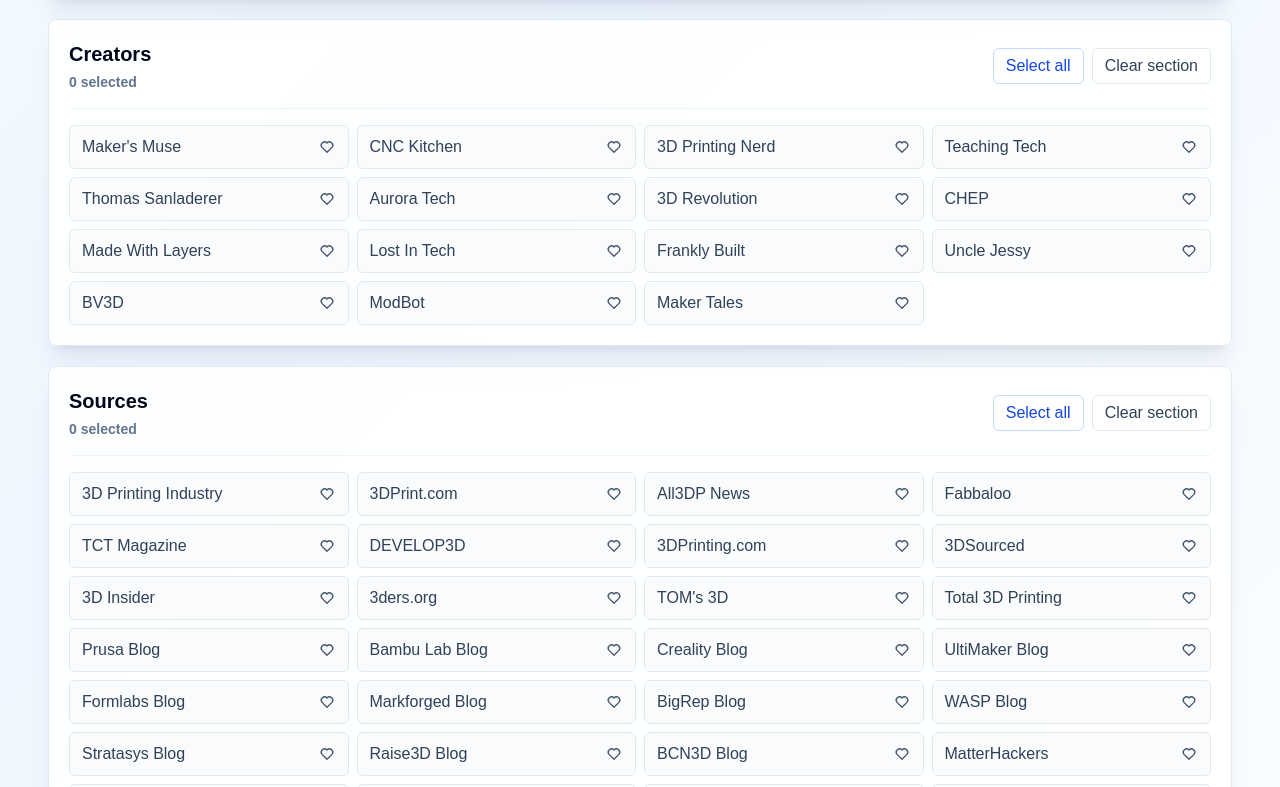
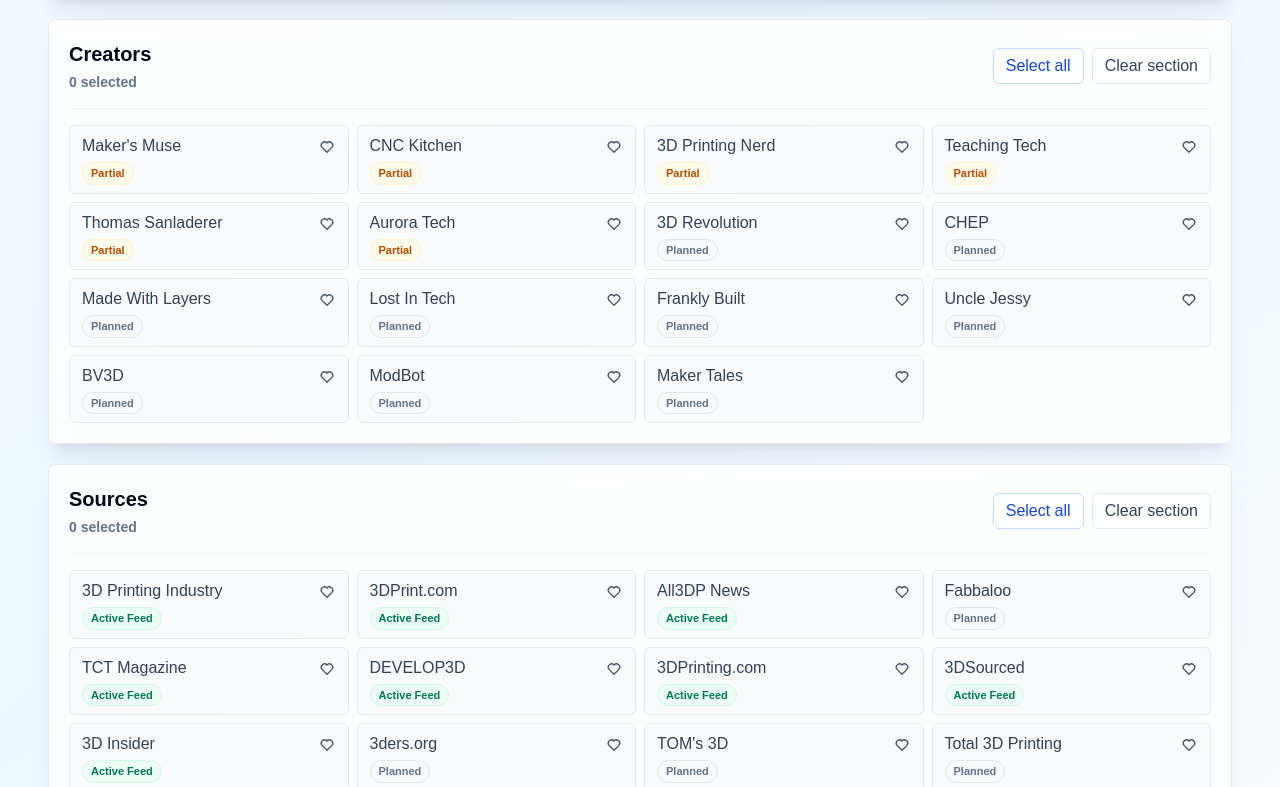
Before and after one commit to EchoiiProject/My3DPrintNews, a Next.js app: page /sources in a window 1280 px wide. Shown: the part 1013-1800 px from the top of the page. Built offline with nearby package versions, Linux system fonts and the light colour scheme.

Commit message:
Ranking update

```diff
--- a/app/sources/page.tsx
+++ b/app/sources/page.tsx
@@ -3,7 +3,7 @@
 import Link from "next/link";
 import { useRouter } from "next/navigation";
 import { useEffect, useMemo, useState } from "react";
-import { selectableSources } from "../../config/registry";
+import { RegistryItem, registry, selectableSources } from "../../config/registry";
 import { FooterLinks } from "../footer-links";
 import {
   defaultFavourites,
@@ -27,10 +27,15 @@
   | "topics"
   | "technology";
 
+type SelectorOption = {
+  label: string;
+  status?: RegistryItem["status"];
+};
+
 type SelectorSection = {
   key: SelectionKey;
   title: string;
-  options: string[];
+  options: SelectorOption[];
 };
 
 function HeartIcon({ filled }: { filled: boolean }) {
@@ -60,6 +65,35 @@
     : [...current, value];
 }
 
+function optionLabels(options: SelectorOption[]): string[] {
+  return options.map((option) => option.label);
+}
+
+function statusIndicator(status?: RegistryItem["status"]) {
+  if (status === "active") {
+    return {
+      label: "Active Feed",
+      className: "border-emerald-100 bg-emerald-50 text-emerald-700",
+    };
+  }
+
+  if (status === "partial") {
+    return {
+      label: "Partial",
+      className: "border-amber-100 bg-amber-50 text-amber-700",
+    };
+  }
+
+  if (status === "placeholder") {
+    return {
+      label: "Planned",
+      className: "border-slate-200 bg-slate-50 text-slate-500",
+    };
+  }
+
+  return null;
+}
+
 export default function SourcesPage() {
   const router = useRouter();
   const [preferences, setPreferences] =
@@ -71,16 +105,28 @@
     const baseSections = preferenceGroups.map((group) => ({
       key: group.key as SelectionKey,
       title: group.title,
-      options: [...group.options],
+      options: group.options.map((option) => ({ label: option })),
     }));
+    const creatorSection = {
+      key: "creators" as const,
+      title: "Creators",
+      options: registry.creators.map((creator) => ({
+        label: creator.label,
+        status: creator.status,
+      })),
+    };
     const sourceSection = {
       key: "sources" as const,
       title: "Sources",
-      options: selectableSources.map((source) => source.label),
+      options: selectableSources.map((source) => ({
+        label: source.label,
+        status: source.status,
+      })),
     };
 
     return [
-      ...baseSections.slice(0, 3),
+      ...baseSections.slice(0, 2),
+      creatorSection,
       sourceSection,
       ...baseSections.slice(3),
     ];
@@ -215,7 +261,9 @@
                   <div className="flex flex-wrap gap-2">
                     <button
                       className="inline-flex min-h-9 items-center justify-center rounded-md border border-blue-200 bg-white px-3 text-xs font-bold text-blue-700 transition hover:border-blue-300 hover:bg-blue-50 focus:outline-none focus-visible:ring-4 focus-visible:ring-blue-100"
-                      onClick={() => selectAll(section.key, section.options)}
+                      onClick={() =>
+                        selectAll(section.key, optionLabels(section.options))
+                      }
                       type="button"
                     >
                       Select all
@@ -232,13 +280,16 @@
 
                 <div className="mt-4 grid gap-2 sm:grid-cols-2 lg:grid-cols-3 xl:grid-cols-4">
                   {section.options.map((option) => {
-                    const selected = preferences[section.key].includes(option);
+                    const selected = preferences[section.key].includes(
+                      option.label,
+                    );
                     const favourited = favouriteKey
-                      ? favourites[favouriteKey].includes(option)
+                      ? favourites[favouriteKey].includes(option.label)
                       : false;
+                    const indicator = statusIndicator(option.status);
 
                     return (
-                      <div className="relative" key={option}>
+                      <div className="relative" key={option.label}>
                         <button
                           className={[
                             "min-h-11 w-full rounded-md border px-3 py-2 text-left text-sm font-semibold transition focus:outline-none focus-visible:ring-4 focus-visible:ring-blue-100",
@@ -248,18 +299,28 @@
                               : "border-slate-200 bg-slate-50/80 text-slate-700 hover:border-slate-300 hover:bg-white",
                           ].join(" ")}
                           onClick={() =>
-                            updateSelection(section.key, option)
+                            updateSelection(section.key, option.label)
                           }
                           type="button"
                         >
-                          {option}
+                          <span className="block">{option.label}</span>
+                          {indicator ? (
+                            <span
+                              className={[
+                                "mt-1 inline-flex rounded-full border px-2 py-0.5 text-[11px] font-bold",
+                                indicator.className,
+                              ].join(" ")}
+                            >
+                              {indicator.label}
+                            </span>
+                          ) : null}
                         </button>
                         {favouriteKey ? (
                           <button
                             aria-label={
                               favourited
-                                ? `Remove ${option} from favourites`
-                                : `Add ${option} to favourites`
+                                ? `Remove ${option.label} from favourites`
+                                : `Add ${option.label} to favourites`
                             }
                             aria-pressed={favourited}
                             className={[
@@ -268,7 +329,9 @@
                                 ? "text-red-600 hover:bg-red-50"
                                 : "text-slate-600 hover:bg-white hover:text-red-600",
                             ].join(" ")}
-                            onClick={() => updateFavourite(favouriteKey, option)}
+                            onClick={() =>
+                              updateFavourite(favouriteKey, option.label)
+                            }
                             type="button"
                           >
                             <HeartIcon filled={favourited} />
--- a/config/registry.ts
+++ b/config/registry.ts
@@ -13,6 +13,7 @@
   id: string;
   label: string;
   type: RegistryItemType;
+  status?: "active" | "partial" | "placeholder";
   tag?: string;
   aliases?: string[];
   keywords?: string[];
@@ -190,6 +191,7 @@
       id: "makers-muse",
       label: "Maker's Muse",
       type: "creator",
+      status: "partial",
       tag: "Maker's Muse",
       feedType: "youtube",
       feedEnabled: true,
@@ -200,6 +202,7 @@
       id: "cnc-kitchen",
       label: "CNC Kitchen",
       type: "creator",
+      status: "partial",
       tag: "CNC Kitchen",
       feedType: "youtube",
       feedEnabled: true,
@@ -210,6 +213,7 @@
       id: "3d-printing-nerd",
       label: "3D Printing Nerd",
       type: "creator",
+      status: "partial",
       tag: "3D Printing Nerd",
       feedType: "youtube",
       feedEnabled: true,
@@ -220,6 +224,7 @@
       id: "teaching-tech",
       label: "Teaching Tech",
       type: "creator",
+      status: "partial",
       tag: "Teaching Tech",
       feedType: "youtube",
       feedEnabled: true,
@@ -230,6 +235,7 @@
       id: "thomas-sanladerer",
       label: "Thomas Sanladerer",
       type: "creator",
+      status: "partial",
       tag: "Thomas Sanladerer",
       feedType: "youtube",
       feedEnabled: true,
@@ -240,6 +246,7 @@
       id: "aurora-tech",
       label: "Aurora Tech",
       type: "creator",
+      status: "partial",
       tag: "Aurora Tech",
       feedType: "youtube",
       feedEnabled: true,
@@ -250,6 +257,7 @@
       id: "3d-revolution",
       label: "3D Revolution",
       type: "creator",
+      status: "placeholder",
       tag: "3D Revolution",
       feedType: "youtube",
       feedEnabled: false,
@@ -260,6 +268,7 @@
       id: "chep",
       label: "CHEP",
       type: "creator",
+      status: "placeholder",
       tag: "CHEP",
       feedType: "youtube",
       feedEnabled: false,
@@ -270,6 +279,7 @@
       id: "made-with-layers",
       label: "Made With Layers",
       type: "creator",
+      status: "placeholder",
       tag: "Made With Layers",
       feedType: "youtube",
       feedEnabled: false,
@@ -280,6 +290,7 @@
       id: "lost-in-tech",
       label: "Lost In Tech",
       type: "creator",
+      status: "placeholder",
       tag: "Lost In Tech",
       feedType: "youtube",
       feedEnabled: false,
@@ -290,6 +301,7 @@
       id: "frankly-built",
       label: "Frankly Built",
       type: "creator",
+      status: "placeholder",
       tag: "Frankly Built",
       feedType: "youtube",
       feedEnabled: false,
@@ -300,6 +312,7 @@
       id: "uncle-jessy",
       label: "Uncle Jessy",
       type: "creator",
+      status: "placeholder",
       tag: "Uncle Jessy",
       feedType: "youtube",
       feedEnabled: false,
@@ -310,6 +323,7 @@
       id: "bv3d",
       label: "BV3D",
       type: "creator",
+      status: "placeholder",
       tag: "BV3D",
       feedType: "youtube",
       feedEnabled: false,
@@ -320,6 +334,7 @@
       id: "modbot",
       label: "ModBot",
       type: "creator",
+      status: "placeholder",
       tag: "ModBot",
       feedType: "youtube",
       feedEnabled: false,
@@ -330,6 +345,7 @@
       id: "maker-tales",
       label: "Maker Tales",
       type: "creator",
+      status: "placeholder",
       tag: "Maker Tales",
       feedType: "youtube",
       feedEnabled: false,
@@ -342,6 +358,7 @@
       id: "3d-printing-industry",
       label: "3D Printing Industry",
       type: "source",
+      status: "active",
       feedType: "rss",
       url: "https://3dprintingindustry.com/feed/",
     },
@@ -349,6 +366,7 @@
       id: "3dprint-com",
       label: "3DPrint.com",
       type: "source",
+      status: "active",
       feedType: "rss",
       url: "https://3dprint.com/feed/",
     },
@@ -356,6 +374,7 @@
       id: "all3dp",
       label: "All3DP News",
       type: "source",
+      status: "active",
       feedType: "rss",
       url: "https://all3dp.com/feed/",
     },
@@ -363,6 +382,7 @@
       id: "fabbaloo",
       label: "Fabbaloo",
       type: "source",
+      status: "placeholder",
       feedType: "rss",
       feedEnabled: false,
     },
@@ -370,41 +390,47 @@
       id: "tct-magazine",
       label: "TCT Magazine",
       type: "source",
+      status: "active",
       feedType: "rss",
-      feedEnabled: false,
+      url: "https://www.tctmagazine.com/rss/",
     },
     {
       id: "develop3d",
       label: "DEVELOP3D",
       type: "source",
+      status: "active",
       feedType: "rss",
-      feedEnabled: false,
+      url: "https://develop3d.com/feed/",
     },
     {
       id: "3dprinting-com",
       label: "3DPrinting.com",
       type: "source",
+      status: "active",
       feedType: "rss",
-      feedEnabled: false,
+      url: "https://3dprinting.com/feed/",
     },
     {
       id: "3dsourced",
       label: "3DSourced",
       type: "source",
+      status: "active",
       feedType: "rss",
-      feedEnabled: false,
+      url: "https://www.3dsourced.com/feed/",
     },
     {
       id: "3d-insider",
       label: "3D Insider",
       type: "source",
+      status: "active",
       feedType: "rss",
-      feedEnabled: false,
+      url: "https://3dinsider.com/feed/",
     },
     {
       id: "3ders-org",
       label: "3ders.org",
       type: "source",
+      status: "placeholder",
       feedType: "rss",
       feedEnabled: false,
     },
@@ -412,6 +438,7 @@
       id: "toms-3d",
       label: "TOM's 3D",
       type: "source",
+      status: "placeholder",
       feedType: "rss",
       feedEnabled: false,
     },
@@ -419,6 +446,7 @@
       id: "total-3d-printing",
       label: "Total 3D Printing",
       type: "source",
+      status: "placeholder",
       feedType: "rss",
       feedEnabled: false,
     },
@@ -426,6 +454,7 @@
       id: "prusa-blog",
       label: "Prusa Blog",
       type: "source",
+      status: "active",
       feedType: "rss",
       url: "https://blog.prusa3d.com/feed/",
       relatedBrands: ["prusa-research"],
@@ -434,6 +463,7 @@
       id: "bambu-lab-blog",
       label: "Bambu Lab Blog",
       type: "source",
+      status: "active",
       feedType: "rss",
       url: "https://blog.bambulab.com/feed/",
       relatedBrands: ["bambu-lab"],
@@ -442,6 +472,7 @@
       id: "creality-blog",
       label: "Creality Blog",
       type: "source",
+      status: "placeholder",
       feedType: "rss",
       feedEnabled: false,
       relatedBrands: ["creality"],
@@ -450,14 +481,16 @@
       id: "ultimaker-blog",
       label: "UltiMaker Blog",
       type: "source",
+      status: "active",
       feedType: "rss",
-      feedEnabled: false,
+      url: "https://ultimaker.com/blog/feed/",
       relatedBrands: ["ultimaker"],
     },
     {
       id: "formlabs-blog",
       label: "Formlabs Blog",
       type: "source",
+      status: "placeholder",
       feedType: "rss",
       feedEnabled: false,
       relatedBrands: ["formlabs"],
@@ -466,6 +499,7 @@
       id: "markforged-blog",
       label: "Markforged Blog",
       type: "source",
+      status: "placeholder",
       feedType: "rss",
       feedEnabled: false,
       relatedBrands: ["markforged"],
@@ -474,14 +508,16 @@
       id: "bigrep-blog",
       label: "BigRep Blog",
       type: "source",
+      status: "active",
       feedType: "rss",
-      feedEnabled: false,
+      url: "https://bigrep.com/feed/",
       relatedBrands: ["bigrep"],
     },
     {
       id: "wasp-blog",
       label: "WASP Blog",
       type: "source",
+      status: "placeholder",
       feedType: "rss",
       feedEnabled: false,
       relatedBrands: ["wasp"],
@@ -490,6 +526,7 @@
       id: "stratasys-blog",
       label: "Stratasys Blog",
       type: "source",
+      status: "placeholder",
       feedType: "rss",
       feedEnabled: false,
       relatedBrands: ["stratasys"],
@@ -498,22 +535,25 @@
       id: "raise3d-blog",
       label: "Raise3D Blog",
       type: "source",
+      status: "active",
       feedType: "rss",
-      feedEnabled: false,
+      url: "https://www.raise3d.com/feed/",
       relatedBrands: ["raise3d"],
     },
     {
       id: "bcn3d-blog",
       label: "BCN3D Blog",
       type: "source",
+      status: "active",
       feedType: "rss",
-      feedEnabled: false,
+      url: "https://www.bcn3d.com/feed/",
       relatedBrands: ["bcn3d"],
     },
     {
       id: "matterhackers",
       label: "MatterHackers",
       type: "source",
+      status: "placeholder",
       feedType: "rss",
       feedEnabled: false,
     },
@@ -521,27 +561,31 @@
       id: "3dprintbeginner",
       label: "3DPrintBeginner",
       type: "source",
+      status: "active",
       feedType: "rss",
-      feedEnabled: false,
+      url: "https://3dprintbeginner.com/feed/",
     },
     {
       id: "3dwithus",
       label: "3DWithUs",
       type: "source",
+      status: "active",
       feedType: "rss",
-      feedEnabled: false,
+      url: "https://3dwithus.com/feed",
     },
     {
       id: "treatstock-blog",
       label: "Treatstock Blog",
       type: "source",
+      status: "active",
       feedType: "rss",
-      feedEnabled: false,
+      url: "https://www.treatstock.com/blog/rss",
     },
     {
       id: "cults-blog",
       label: "Cults Blog",
       type: "source",
+      status: "placeholder",
       feedType: "rss",
       feedEnabled: false,
     },
@@ -549,6 +593,7 @@
       id: "shapeways-blog",
       label: "Shapeways Blog",
       type: "source",
+      status: "placeholder",
       feedType: "rss",
       feedEnabled: false,
     },
@@ -556,6 +601,7 @@
       id: "i-materialise-blog",
       label: "i.materialise Blog",
       type: "source",
+      status: "placeholder",
       feedType: "rss",
       feedEnabled: false,
     },
@@ -563,6 +609,7 @@
       id: "simplify3d-blog",
       label: "Simplify3D Blog",
       type: "source",
+      status: "placeholder",
       feedType: "rss",
       feedEnabled: false,
     },
--- a/lib/feed-engine/index.ts
+++ b/lib/feed-engine/index.ts
@@ -7,3 +7,4 @@
 export * from "@/lib/preferences";
 export * from "@/lib/ranking";
 export * from "@/lib/rss";
+export * from "./registry-health";
--- /dev/null
+++ b/lib/feed-engine/registry-health.ts
@@ -0,0 +1,36 @@
+import { registry, RegistryItem } from "@/config/registry";
+
+type SourceStatus = NonNullable<RegistryItem["status"]>;
+
+export type RegistryHealthSummary = {
+  totalBrands: number;
+  totalCreators: number;
+  totalSources: number;
+  totalPlatforms: number;
+  activeSources: number;
+  partialSources: number;
+  placeholderSources: number;
+};
+
+function countByStatus(items: readonly RegistryItem[], status: SourceStatus) {
+  return items.filter((item) => item.status === status).length;
+}
+
+export function getRegistryHealthSummary(): RegistryHealthSummary {
+  // Source-like entries include RSS/blog sources and creator video sources.
+  // This keeps the white-label engine ready for future vertical registry audits.
+  const sourceLikeItems: readonly RegistryItem[] = [
+    ...registry.sources,
+    ...registry.creators,
+  ];
+
+  return {
+    totalBrands: registry.brands.length,
+    totalCreators: registry.creators.length,
+    totalSources: registry.sources.length,
+    totalPlatforms: registry.modelPlatforms.length,
+    activeSources: countByStatus(sourceLikeItems, "active"),
+    partialSources: countByStatus(sourceLikeItems, "partial"),
+    placeholderSources: countByStatus(sourceLikeItems, "placeholder"),
+  };
+}
--- a/lib/ranking/index.ts
+++ b/lib/ranking/index.ts
@@ -15,7 +15,10 @@
 const favouriteBrandBoost = 10_000;
 const preferenceBoost = 100;
 const brandTags: Record<string, string> = matchingConfig.brandTags;
+const modelTags: Record<string, string> = matchingConfig.modelTags;
 const creatorTags: Record<string, string> = matchingConfig.creatorTags;
+const topicTags: Record<string, string> = matchingConfig.topicTags;
+const technologyTags: Record<string, string> = matchingConfig.technologyTags;
 
 export type RankedFeedOptions = {
   limit?: number;
@@ -89,6 +92,50 @@
   });
 }
 
+function preferenceMatches(
+  generatedTags: string[],
+  preferences: Preferences,
+): string[] {
+  const preferenceGroups = [
+    {
+      label: "Brand",
+      values: preferences.brands,
+      tags: brandTags,
+    },
+    {
+      label: "Model Platform",
+      values: preferences.models,
+      tags: modelTags,
+    },
+    {
+      label: "Creator",
+      values: preferences.creators,
+      tags: creatorTags,
+    },
+    {
+      label: "Source",
+      values: preferences.sources,
+      tags: {} as Record<string, string>,
+    },
+    {
+      label: "Topic",
+      values: preferences.topics,
+      tags: topicTags,
+    },
+    {
+      label: "Technology",
+      values: preferences.technology,
+      tags: technologyTags,
+    },
+  ];
+
+  return preferenceGroups.flatMap((group) =>
+    group.values
+      .filter((value) => matchesTag(generatedTags, group.tags[value] ?? value))
+      .map((value) => `${group.label}: ${value}`),
+  );
+}
+
 function scoreArticleWithFavourites(
   article: Article,
   preferences: Preferences,
@@ -97,9 +144,7 @@
 ): ScoredArticle {
   const generatedTags = generateArticleTags(article);
   const selectedTags = selectedPreferenceTags(preferences);
-  const preferenceMatches = selectedTags.filter((tag) =>
-    matchesTag(generatedTags, tag),
-  );
+  const matchedPreferences = preferenceMatches(generatedTags, preferences);
   const creatorMatches = favouriteCreatorMatches(
     article,
     generatedTags,
@@ -108,16 +153,17 @@
   const sourceMatches = favouriteSourceMatches(article, favourites);
   const brandMatches = favouriteBrandMatches(generatedTags, favourites);
   const matchedBecause = unique([
-    ...creatorMatches.map((creator) => `Favourite creator: ${creator}`),
-    ...sourceMatches.map((source) => `Favourite source: ${source}`),
-    ...brandMatches.map((brand) => `Favourite brand: ${brand}`),
-    ...preferenceMatches,
+    ...creatorMatches.map((creator) => `Favourite Creator: ${creator}`),
+    ...sourceMatches.map((source) => `Favourite Source: ${source}`),
+    ...brandMatches.map((brand) => `Favourite Brand: ${brand}`),
+    ...matchedPreferences,
   ]);
   const score =
     creatorMatches.length * favouriteCreatorBoost +
     sourceMatches.length * favouriteSourceBoost +
     brandMatches.length * favouriteBrandBoost +
-    preferenceMatches.length * preferenceBoost;
+    selectedTags.filter((tag) => matchesTag(generatedTags, tag)).length *
+      preferenceBoost;
 
   return {
     article,
```
